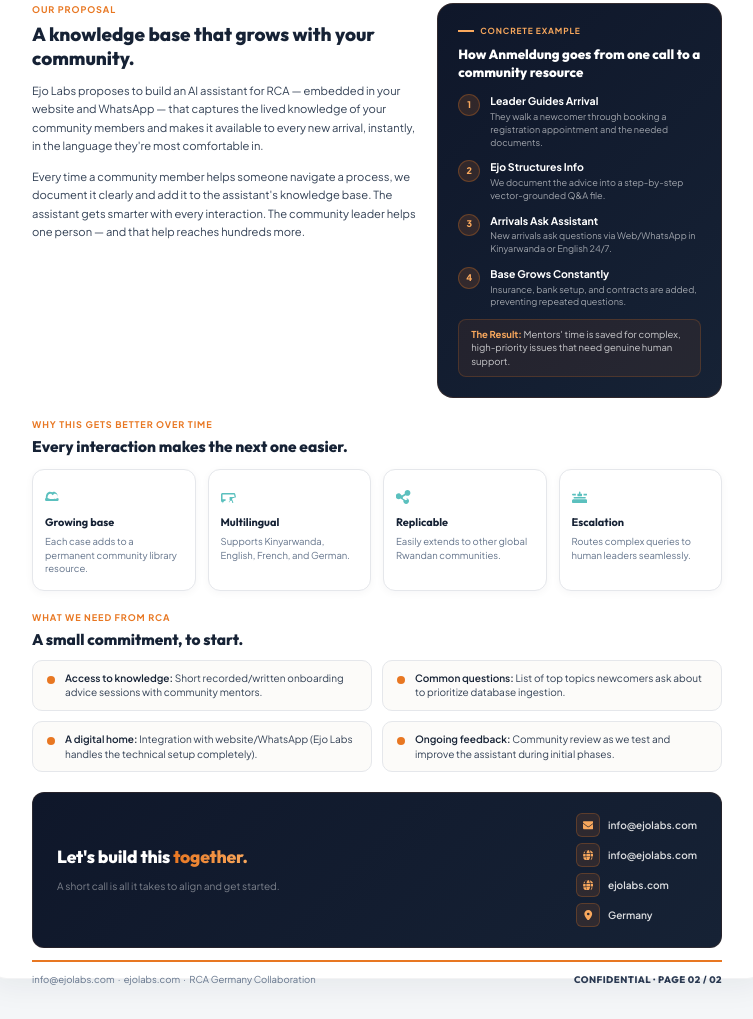
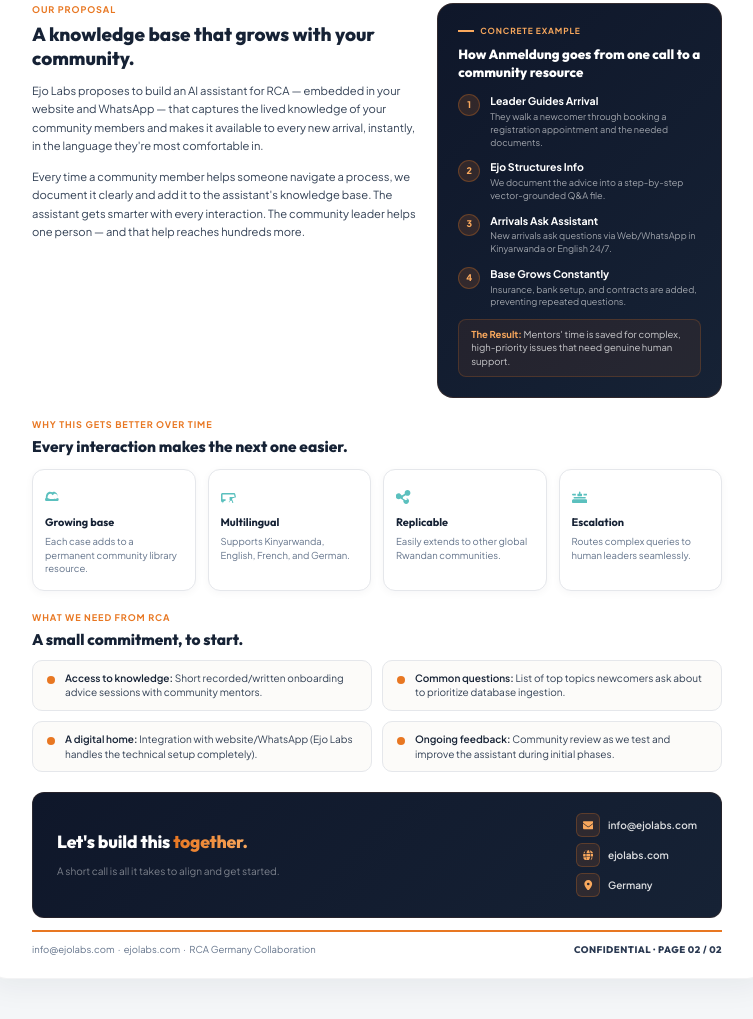
Before and after one commit to MarshalPrime/EjoLabs_AI_Services, a website: page RCAG_Proposal/proposal.html in a window 1280 px wide. Shown: the part 1301-2320 px from the top of the page, without its empty margins (263-1016 px from the left). Drawn offline with Linux system fonts and the light colour scheme.

Commit message:
docs: remove duplicate contact item and compile EjoLabs_RCA Germany_Proposal.pdf

```diff
--- a/RCAG_Proposal/proposal.html
+++ b/RCAG_Proposal/proposal.html
@@ -895,7 +895,6 @@
         </div>
         <div class="cta-contacts">
           <div class="cta-item"><div class="cta-icon"><svg xmlns="http://www.w3.org/2000/svg" viewBox="0 0 512 512"><path d="M48 64C21.5 64 0 85.5 0 112c0 15.1 7.1 29.3 19.2 38.4L236.8 313.6c11.4 8.5 27 8.5 38.4 0L492.8 150.4c12.1-9.1 19.2-23.3 19.2-38.4c0-26.5-21.5-48-48-48H48zM0 176V384c0 35.3 28.7 64 64 64H448c35.3 0 64-28.7 64-64V176L294.4 339.2c-22.8 17.1-54 17.1-76.8 0L0 176z"/></svg></div> info@ejolabs.com</div>
-          <div class="cta-item"><div class="cta-icon"><svg xmlns="http://www.w3.org/2000/svg" viewBox="0 0 512 512"><path d="M352 256c0 22.2-1.2 43.6-3.3 64H163.3c-2.2-20.4-3.3-41.8-3.3-64s1.2-43.6 3.3-64h185.4c2.2 20.4 3.3 41.8 3.3 64zm28.8-64h123.1c5.3 20.5 8.1 41.9 8.1 64s-2.8 43.5-8.1 64H380.8c2.1-20.6 3.2-42 3.2-64s-1.1-43.4-3.2-64zm112.6-32H376.7c-10-63.8-29.8-117.4-55.3-151.6 78.3 20.7 142 77.5 171.9 151.6zm-149.1 0H167.7c10.2-57.4 28.6-105.7 51.6-136.9C233.4 12 244.7 0 256 0s22.6 12 29.7 21.7c23 31.2 41.4 79.5 51.6 136.9zM135.3 12.5C109.8 46.7 90 100.2 80 160H18.5c29.9-74.1 93.6-130.9 171.9-151.6zM13.1 192H131.2c-2.1 20.6-3.2 42-3.2 64s1.1 43.4 3.2 64H13.1C7.8 299.5 5 278.1 5 256s2.8-43.5 8.1-64zM18.5 352H80c10 59.8 29.8 113.3 55.3 147.5C57.1 478.8 9.9 422.1 18.5 352zm116.8 147.5c-25.5-34.2-45.3-87.8-55.3-147.5h116.9c-10.2 57.4-28.6 105.7-51.6 136.9C233.4 500 244.7 512 256 512s-22.6-12-29.7-21.7c-23-31.2-41.4-79.5-51.6-136.9zM289.7 490.3c25.5-34.2 45.3-87.8 55.3-147.5H167c10 59.8 29.8 113.3 55.3 147.5c-7.1 9.7-18.4 21.7-29.7 21.7s-22.6-12-29.7-21.7zm167-138.3c8.6 70.1-38.6 126.8-94.8 147.5c25.5-34.2 45.3-87.8 55.3-147.5h39.5zm-75.9-32H163.3c-2.2-20.4-3.3-41.8-3.3-64s1.2-43.6 3.3-64h185.4c2.2 20.4 3.3 41.8 3.3 64s-1.2 43.6-3.3 64z"/></svg></div> info@ejolabs.com</div>
           <div class="cta-item"><div class="cta-icon"><svg xmlns="http://www.w3.org/2000/svg" viewBox="0 0 512 512"><path d="M352 256c0 22.2-1.2 43.6-3.3 64H163.3c-2.2-20.4-3.3-41.8-3.3-64s1.2-43.6 3.3-64h185.4c2.2 20.4 3.3 41.8 3.3 64zm28.8-64h123.1c5.3 20.5 8.1 41.9 8.1 64s-2.8 43.5-8.1 64H380.8c2.1-20.6 3.2-42 3.2-64s-1.1-43.4-3.2-64zm112.6-32H376.7c-10-63.8-29.8-117.4-55.3-151.6 78.3 20.7 142 77.5 171.9 151.6zm-149.1 0H167.7c10.2-57.4 28.6-105.7 51.6-136.9C233.4 12 244.7 0 256 0s22.6 12 29.7 21.7c23 31.2 41.4 79.5 51.6 136.9zM135.3 12.5C109.8 46.7 90 100.2 80 160H18.5c29.9-74.1 93.6-130.9 171.9-151.6zM13.1 192H131.2c-2.1 20.6-3.2 42-3.2 64s1.1 43.4 3.2 64H13.1C7.8 299.5 5 278.1 5 256s2.8-43.5 8.1-64zM18.5 352H80c10 59.8 29.8 113.3 55.3 147.5C57.1 478.8 9.9 422.1 18.5 352zm116.8 147.5c-25.5-34.2-45.3-87.8-55.3-147.5h116.9c-10.2 57.4-28.6 105.7-51.6 136.9C233.4 500 244.7 512 256 512s-22.6-12-29.7-21.7c-23-31.2-41.4-79.5-51.6-136.9zM289.7 490.3c25.5-34.2 45.3-87.8 55.3-147.5H167c10 59.8 29.8 113.3 55.3 147.5c-7.1 9.7-18.4 21.7-29.7 21.7s-22.6-12-29.7-21.7zm167-138.3c8.6 70.1-38.6 126.8-94.8 147.5c25.5-34.2 45.3-87.8 55.3-147.5h39.5zm-75.9-32H163.3c-2.2-20.4-3.3-41.8-3.3-64s1.2-43.6 3.3-64h185.4c2.2 20.4 3.3 41.8 3.3 64s-1.2 43.6-3.3 64z"/></svg></div> ejolabs.com</div>
           <div class="cta-item"><div class="cta-icon"><svg xmlns="http://www.w3.org/2000/svg" viewBox="0 0 384 512"><path d="M215.7 499.2C267 435 384 279.4 384 192C384 86 298 0 192 0S0 86 0 192c0 87.4 117 243 168.3 307.2c12.3 15.3 35.1 15.3 47.4 0zM192 128a64 64 0 1 1 0 128 64 64 0 1 1 0-128z"/></svg></div> Germany</div>
         </div>
```
Also changed, not shown: 2 other files.
